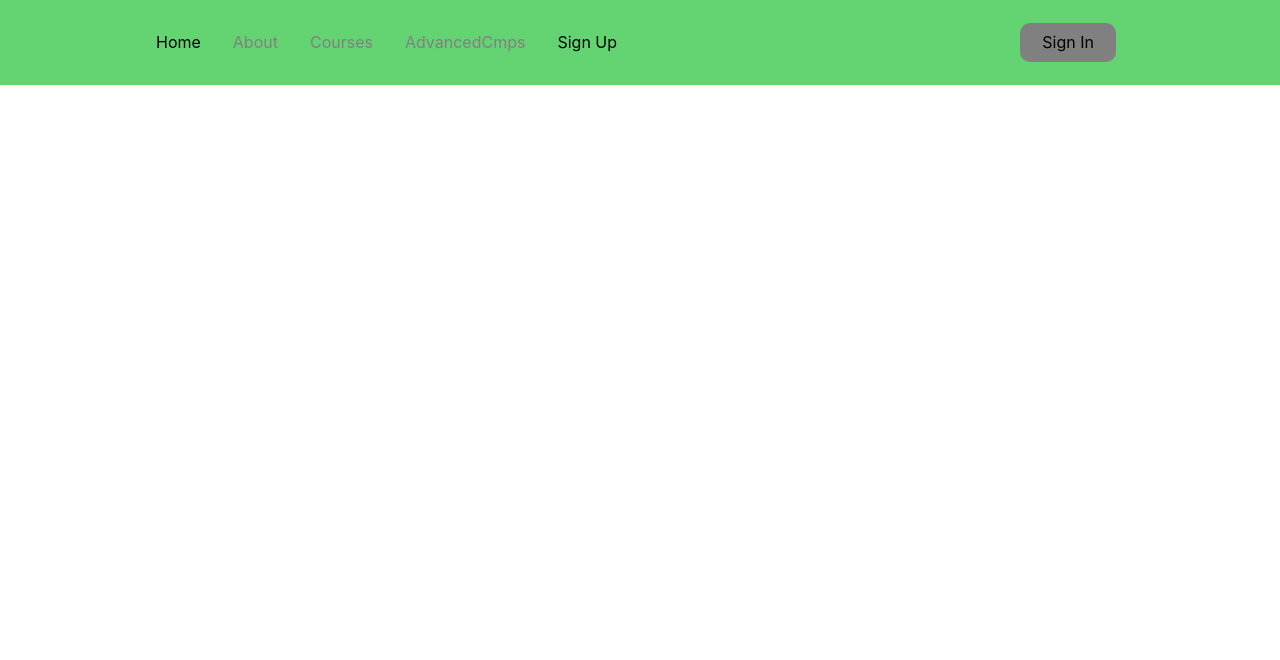
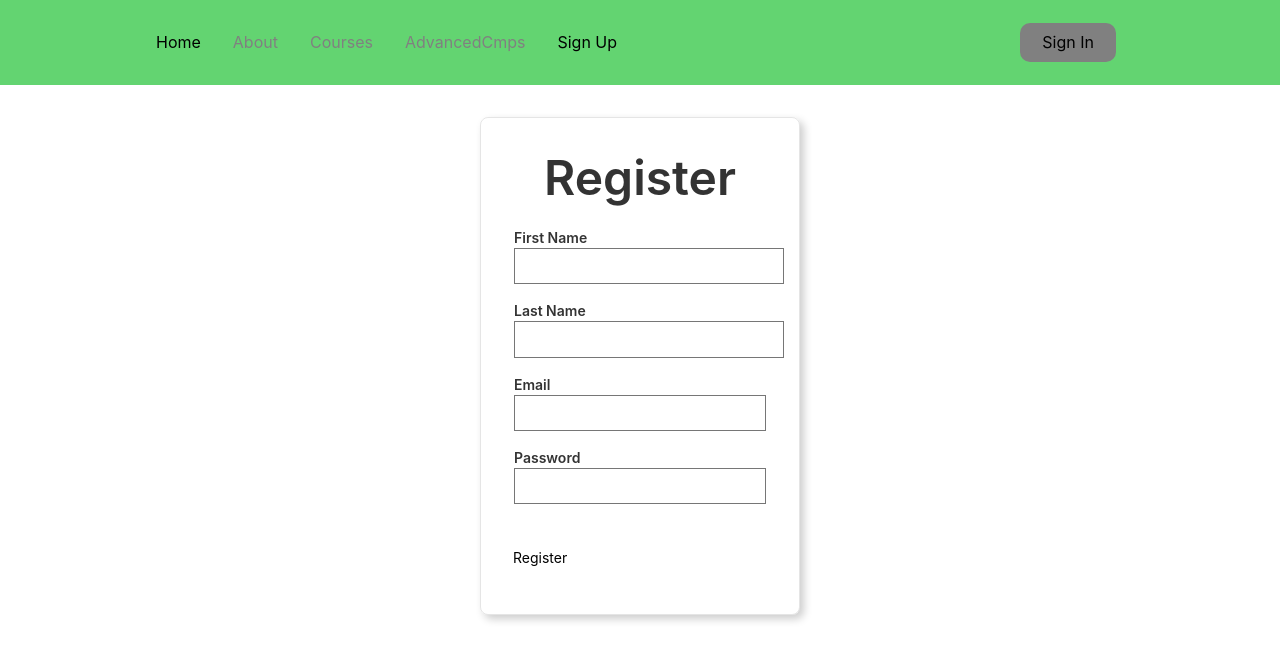
Before and after one commit to abdel1413/enrollment_app, a React (Create React App) app: page /SignUp in a window 1280 px wide. Shown: the top 660 px of the page. Built offline with nearby package versions, Linux system fonts and the light colour scheme.

Commit message:
addedd sig up

```diff
--- a/src/components/Pages/Home.js
+++ b/src/components/Pages/Home.js
@@ -4,6 +4,7 @@ import  "./Home.css";
 import axios from "axios";
 import SignIn from "../signInComponent/SignIn";
 import SignOut from "../SignOutComp/SignOut";
+import SignUp from "./SignUp";
 
 class Home extends React.Component{
   constructor(){
@@ -31,7 +32,6 @@ class Home extends React.Component{
 
 //need to signin before you can see home screen
  onRouteChange=(route)=>{
-
 this.setState({route})
   }
 
@@ -47,9 +47,8 @@ this.setState({route})
             color: 'green'
             }}>
              <SignOut onRouteChange={this.onRouteChange}/>
-              {this.state.route ==='signin'
-              ?<SignIn onRouteChange ={this.onRouteChange}/>
-              :<div>
+              {this.state.route ==='home'
+              ?<div>
                 <h1>Welcom to quick enrollment site</h1>
                 <h1>This app is designed to help student
                 <br/>easily and quickly
@@ -81,7 +80,13 @@ this.setState({route})
                       <br/>
                     <button onClick={this.Addclass}> add class</button>
                 </div>
-         </div> }
+                </div>
+
+              :( this.state.route==='signin'
+                  ? <SignIn onRouteChange={this.onRouteChange}/>
+                  : <SignUp onRouteChange={this.onRouteChange}/>
+                )
+              }
       </div>
     );
           }
--- a/src/components/Pages/SignUp.js
+++ b/src/components/Pages/SignUp.js
@@ -1,17 +1,76 @@
-import React, { useState } from 'react'
+import React from 'react'
+import 'tachyons'
+
+const SignUp =({onRouteChange})=>{
+
+    return(
 
 
-const SignUp =()=>{
+        <article className="br3 ba b--black-10 mv4 w-100 w-50-m w-25-l mw6 shadow-5 center">
+        <main className="pa4 black-80 ">
+            <form className="measure ">
+              <fieldset id="sign_up"
+                    className="ba b--transparent ph0 mh0">
+                <legend className="f1 fw6 ph0 mh0 center">Register</legend>
+                <div className="mt3">
+                    <label
+                        className="db fw6 lh-copy f6"
+                        for="firstname">First Name
+                    </label>
+                    <input
+                    className="pa2 input-reset ba bg-transparent hover-bg-black hover-white w-100"
+                    type="name"
+                    name="name"
+                    id="name"/>
+                </div>
 
-    return (
-        <div style={{
-            display:'flex',
-            justifyContent:'right',
-            alignItems:'right',
-            height:'100vh'
-        }}>
+                <div className="mt3">
+                    <label
+                        className="db fw6 lh-copy f6"
+                        for="lastname">Last Name
+                    </label>
+                    <input
+                    className="pa2 input-reset ba bg-transparent hover-bg-black hover-white w-100"
+                    type="lastname"
+                    name="lastname"
+                    id="lastname"/>
+                </div>
+                  <div className="mt3">
+                    <label
+                        className="db fw6 lh-copy f6"
+                        for="email-address">Email
+                    </label>
+                    <input
+                    className="pa2 input-reset ba bg-transparent hover-bg-black hover-white w-100"
+                    type="email"
+                    name="email-address"
+                    id="email-address"/>
+                </div>
+                <div className="mv3">
+                    <label
+                        className="db fw6 lh-copy f6"
+                        for="password">Password
+                    </label>
+                    <input
+                    className="b pa2 input-reset ba bg-transparent hover-bg-black hover-white w-100"
+                    type="password"
+                    name="password"
+                    id="password"/>
 
-        </div>
+                </div>
+
+                </fieldset>
+
+                <div className="lh-copy mt3 pointer">
+                    <p onClick={()=>{onRouteChange('signin')}}
+                    className="f6 link dim black db center ml10">Register</p>
+
+                </div>
+            </form>
+          </main>
+        </article>
+        //   </div>
     )
 }
+
 export default SignUp;
```
Also changed, not shown: src/components/Form.js (deleted, +0 -59 lines), src/logo.svg (deleted). Lines whose indentation alone changed are shown as unchanged.
